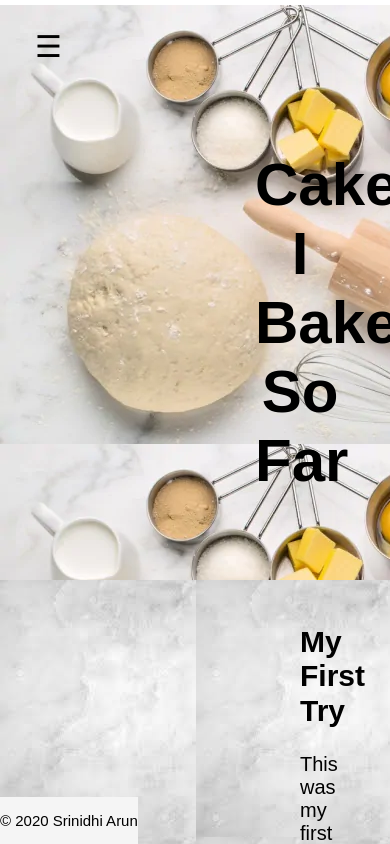
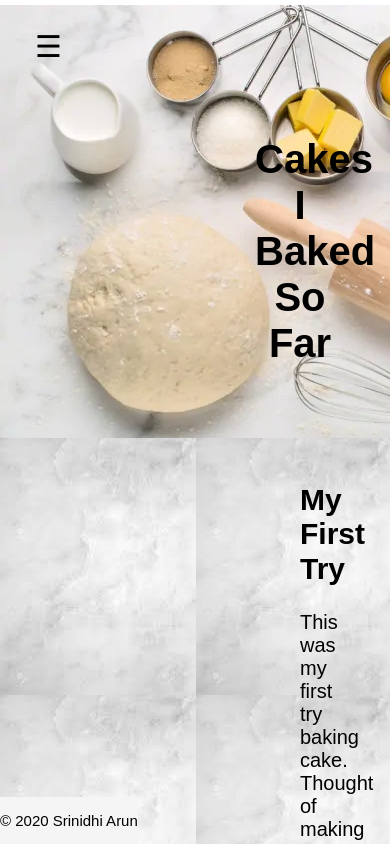
Before and after one commit to SrinidhiArun/html-me-something, a plain HTML site: page index.html in a window 390 px wide. Shown: the top 844 px of the page. Drawn offline with Linux system fonts and the light colour scheme.

Commit message:
Added changes in css

```diff
--- a/style.css
+++ b/style.css
@@ -106,11 +106,11 @@ body {
   }
 
  /* Use a media query to add a breakpoint at 800px: */
-@media only screen and (max-width: 600px) {
-  .left, .main, .right {
-    width: 50%; /* The width is 100%, when the viewport is 800px or smaller */
-  }
-  article {
-    width: 80%;
-  }
+@media screen and (max-width: 600px) {
+    h1 {
+        font-size: 2.5rem;
+      }
+    article {
+    width: 70%;
+    }
 }
```
